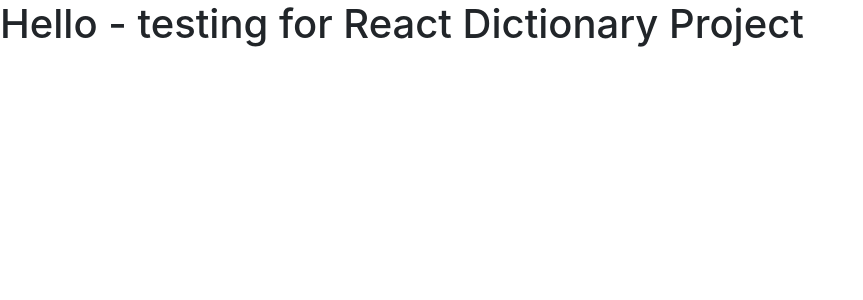
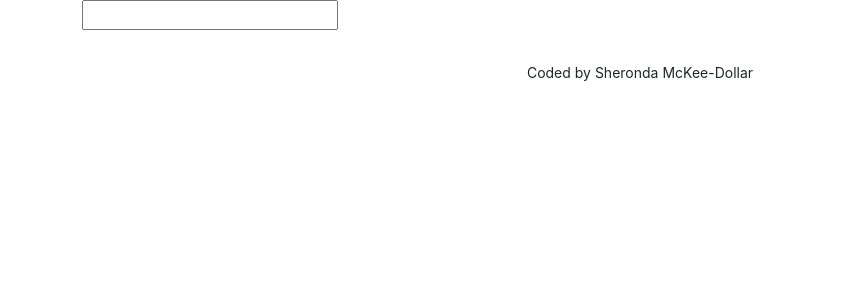
Before and after one commit to SherondaMD/smd-dictionary, a React (Create React App) app: page / in a window 1280 px wide. Shown: the top 300 px of the page, without its empty margins (0-863 px from the left). Built offline with nearby package versions, Linux system fonts and the light colour scheme.

Commit message:
added search form that reads input value

```diff
--- a/src/App.css
+++ b/src/App.css
@@ -0,0 +1,4 @@
+.App-footer {
+  text-align: center;
+  margin: 30px 0;
+}
--- a/src/App.js
+++ b/src/App.js
@@ -1,10 +1,18 @@
 import "./App.css";
+import Dictionary from "./Dictionary.js";
 
 export default function App() {
   return (
     <div className="App">
-      <header className="App-header"></header>
-      <h1>Hello - testing for React Dictionary Project</h1>
+      <div className="container">
+        <header className="App-header"></header>
+        <main>
+          <Dictionary />
+        </main>
+        <footer className="App-footer">
+          <small>Coded by Sheronda McKee-Dollar</small>
+        </footer>
+      </div>
     </div>
   );
 }
--- /dev/null
+++ b/src/Dictionary.js
@@ -0,0 +1,23 @@
+import React, { useState } from "react";
+import "./Dictionary.css";
+
+export default function Dictionary() {
+  let [keyword, setKeyword] = useState("");
+
+  function handleKeywordChange(event) {
+    setKeyword(event.target.value);
+  }
+
+  function search(event) {
+    event.preventDefault();
+    alert(`Searching for the definition of ${keyword}`);
+  }
+
+  return (
+    <div className="Dictionary">
+      <form onSubmit={search}>
+        <input type="search" onChange={handleKeywordChange} />
+      </form>
+    </div>
+  );
+}
```
Also changed, not shown: src/Dictionary.css (added).
